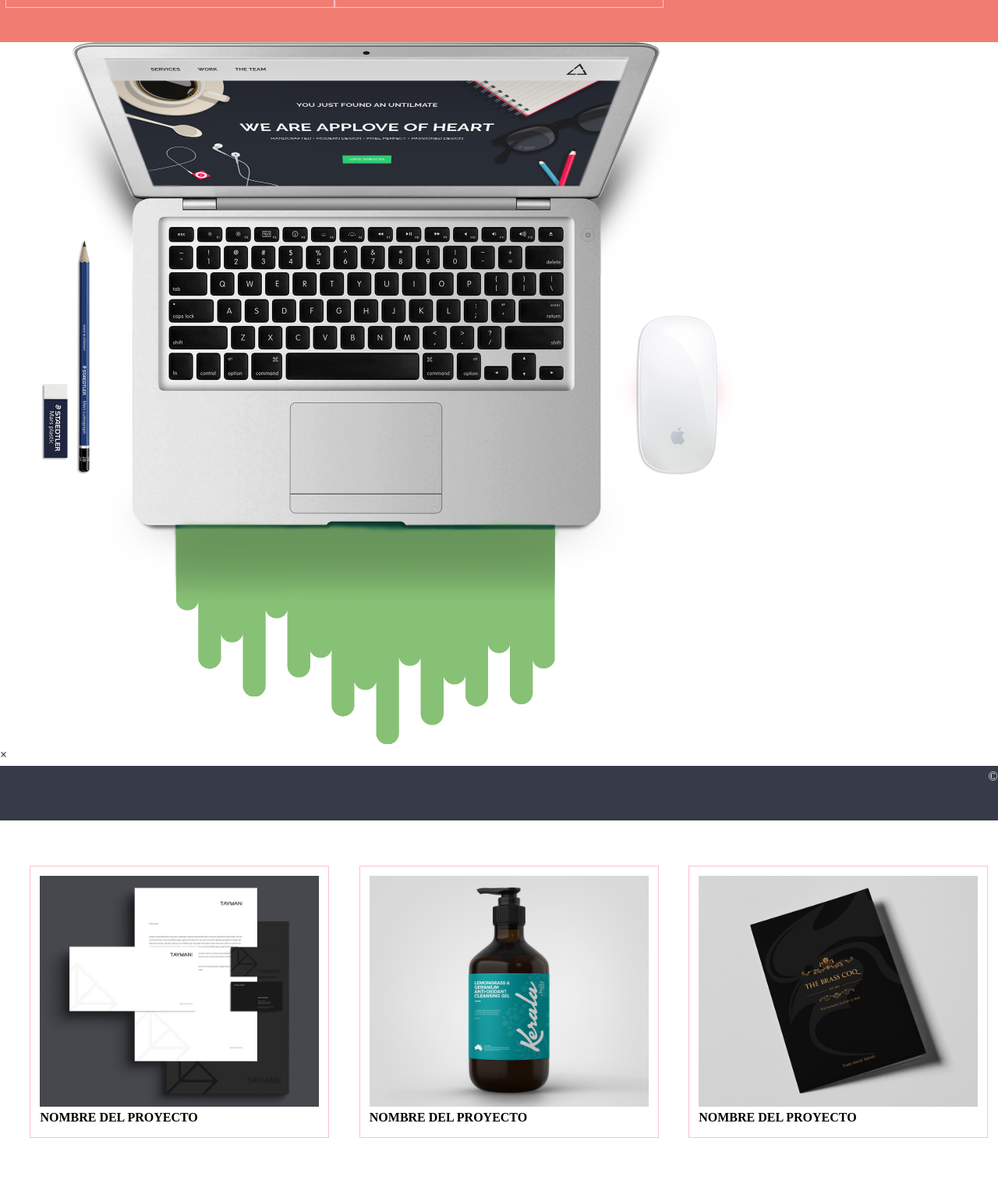
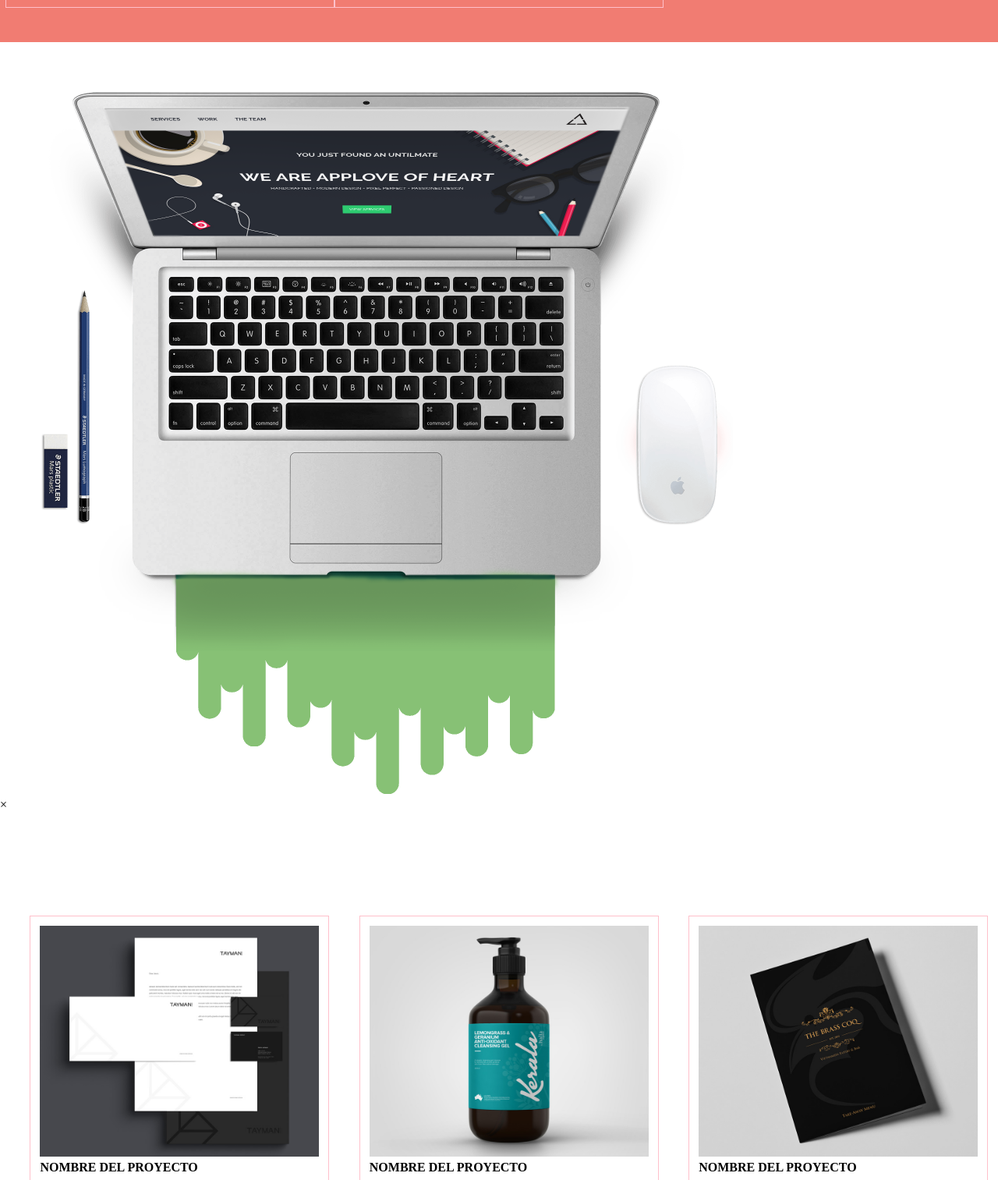
Before and after one commit to MonsePL/applovep-gina, a plain HTML site: page index.html in a window 1280 px wide. Shown: the part 1140-2653 px from the top of the page at 78% size. Drawn offline with Linux system fonts and the light colour scheme; a script that the page names is missing.

Commit message:
corregido footer

```diff
--- a/css/main.css
+++ b/css/main.css
@@ -118,4 +118,9 @@ header {
 }
 .box-work img{
     width: 100%;
+
 }
+.work-img{
+  margin-top: 5%;
+
+}
--- a/index.html
+++ b/index.html
@@ -73,7 +73,7 @@
   </section>
 
 
-	<div class="box-work-img">
+	<div class="work-img">
 				 <img src="assets/images/hero.png" width="940">
 			 </div>
 	     <div id="myModal" class="modal">
@@ -105,7 +105,7 @@
 			<img src="assets/images/img-4.jpg" alt="" class="mostrar-img"/>
 			<h4 class="text-uppercase"> Nombre del proyecto </h4>
 		</div>
-		<div class="col-4 box-work">
+		<div class="col- box-work">
 			<img src="assets/images/img-5.jpg" alt="" class="mostrar-img"/>
 			<h4 class="text-uppercase"> Nombre del proyecto </h4>
 		</div>
@@ -147,7 +147,7 @@
 
 
 
-	 <footer>
+	 <footer class="row col-12">
 		 <p> ©  Copyright</p>
 	 </footer>
 
```
